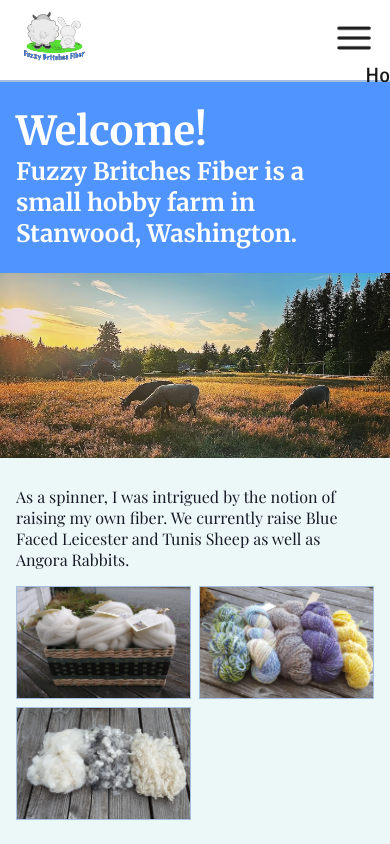
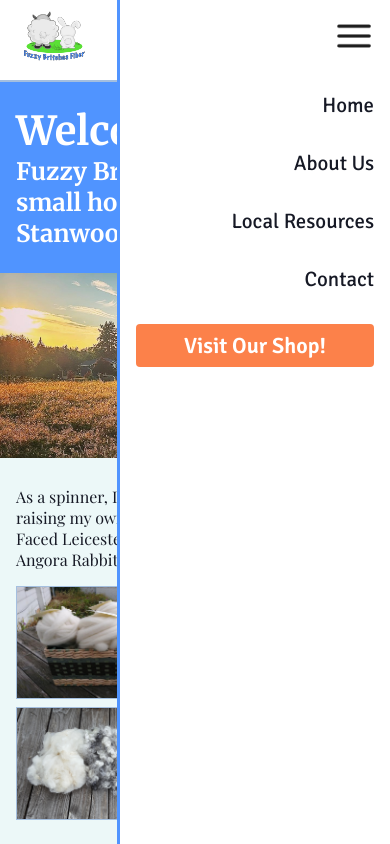
Before and after one commit to gonzalm96/fuzzyNextJs, a Next.js app: page / in a window 390 px wide. Both pictures are taken after a click on the button 354 px from the left and 39 px from the top of the page. Shown: the top 844 px of the page. Built offline with nearby package versions, Linux system fonts and the light colour scheme; a web font is replaced by a local one.

Commit message:
mobile menu styling

```diff
--- a/app/Components/navBar.jsx
+++ b/app/Components/navBar.jsx
@@ -22,6 +22,7 @@
     const [slideOut, setSlide] = useState(false);
 
     function activateMobileNav(){
+        console.log(slideOut);
         if(slideOut){
             setSlide(false);
         }
@@ -50,6 +51,11 @@
                 </button>
                 <div className={slideOut ? navStyle.showNav:navStyle.hideNav}>
                     <ul className={navStyle.navListMobile}>
+                        <li>
+                            <button className={navStyle.mobileMenuBtn} onClick={activateMobileNav}>
+                                <Image src={HamburgerMenu} height={40} width={40} alt="Open Navigation Menu"/>
+                            </button>
+                        </li>
                         <li className={signika.className + " " + navStyle.navItem}><Link href="/">Home</Link></li>
                         <li className={signika.className + " " + navStyle.navItem}><Link href="/about">About Us</Link></li>
                         <li className={signika.className + " " + navStyle.navItem}><a href="https://docs.google.com/document/d/17tlhusqXq7PFRhfEtKDbxMnCbZxt8IMC346OVQLwqJI/edit?usp=sharing"> Local Resources </a></li>
--- a/app/Styles/nav.module.scss
+++ b/app/Styles/nav.module.scss
@@ -11,6 +11,7 @@
 $accent-300: #83A8D4;
 $accent-200: #94B4DA;
 $accent-100: #A4BFDF;
+$accent: $accent-400;
 
 // Button Colors
 $cta-primary: #FC814A;
@@ -38,7 +39,7 @@
     width: 100%;
     max-width: 1440px;
     margin: 0 auto;
-
+    color: $text;
 
 }
 
@@ -59,10 +60,23 @@
     position: absolute;
     display: flex;
     flex-flow: column nowrap;
-    justify-content: flex-end;
-    align-items: center;
     list-style: none;
     flex: 1 0 auto;
+    width: 70%;
+    height: 100vh;
+    z-index: 100;
+    top: 0;
+    right: 0;
+    background-color: $white;
+    border-left: 3px solid $accent-400;
+
+    li{
+        width: 100%;
+        max-width: 270px;
+        text-align: right;
+        padding: 16px;
+        margin: 0;
+    }
 
     @media (min-width: 576px) {
         display: none;
```
